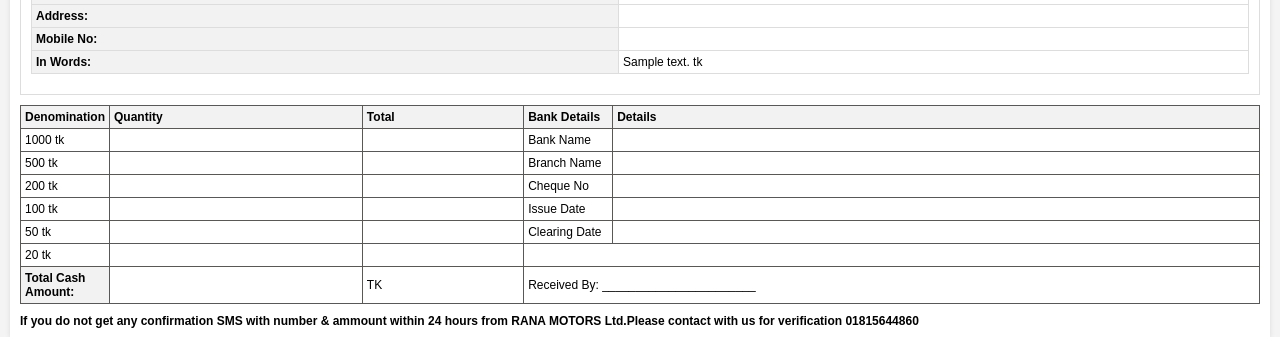
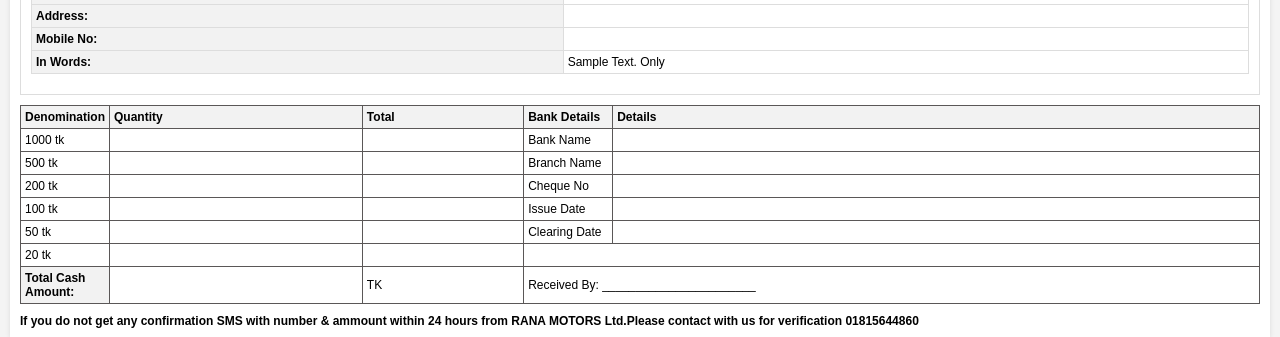
Before and after one commit to shamimkhaled/rana-motors-uttara, a Django app: template core/templates/core/billreport.html in a window 1280 px wide. Shown: the part 179-516 px from the top of the page. Run offline with Django 4.2, Linux system fonts and the light colour scheme; tables that the repository leaves empty hold one stand-in row (values such as "Sample post"); the template is opened without the code that fills it: values that come from a table or form of the project are taken from there, most other values are stand-ins (such as "Sample title", 1, 10 or a date in 2020); some libraries are stand-ins or nearby versions.

Commit message:
billform

```diff
--- a/core/templates/core/billreport.html
+++ b/core/templates/core/billreport.html
@@ -156,7 +156,7 @@
                 </tr>
                 <tr>
                     <th class="w-32">In Words:</th>
-                    <td>{{ text }} tk</td>
+                    <td>{{ text|title }} Only</td>
                 </tr>
             </table>
 
```
